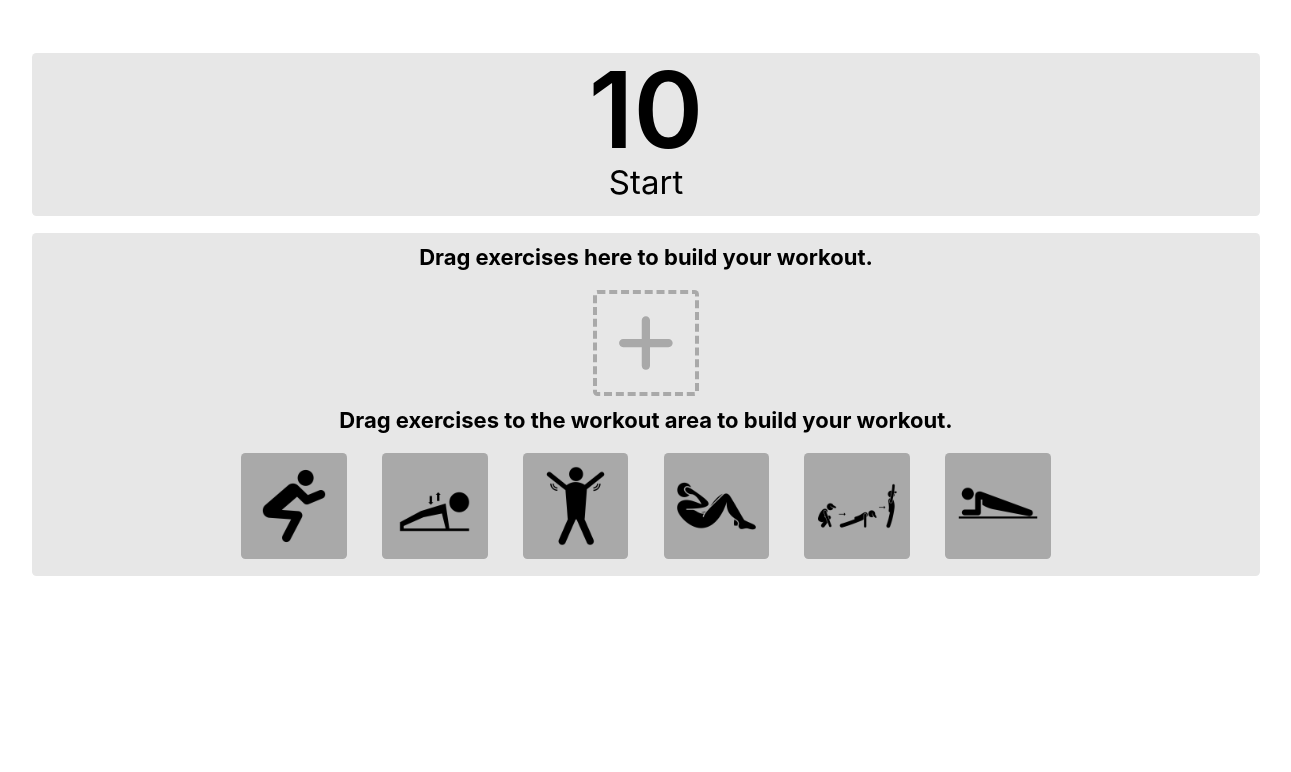
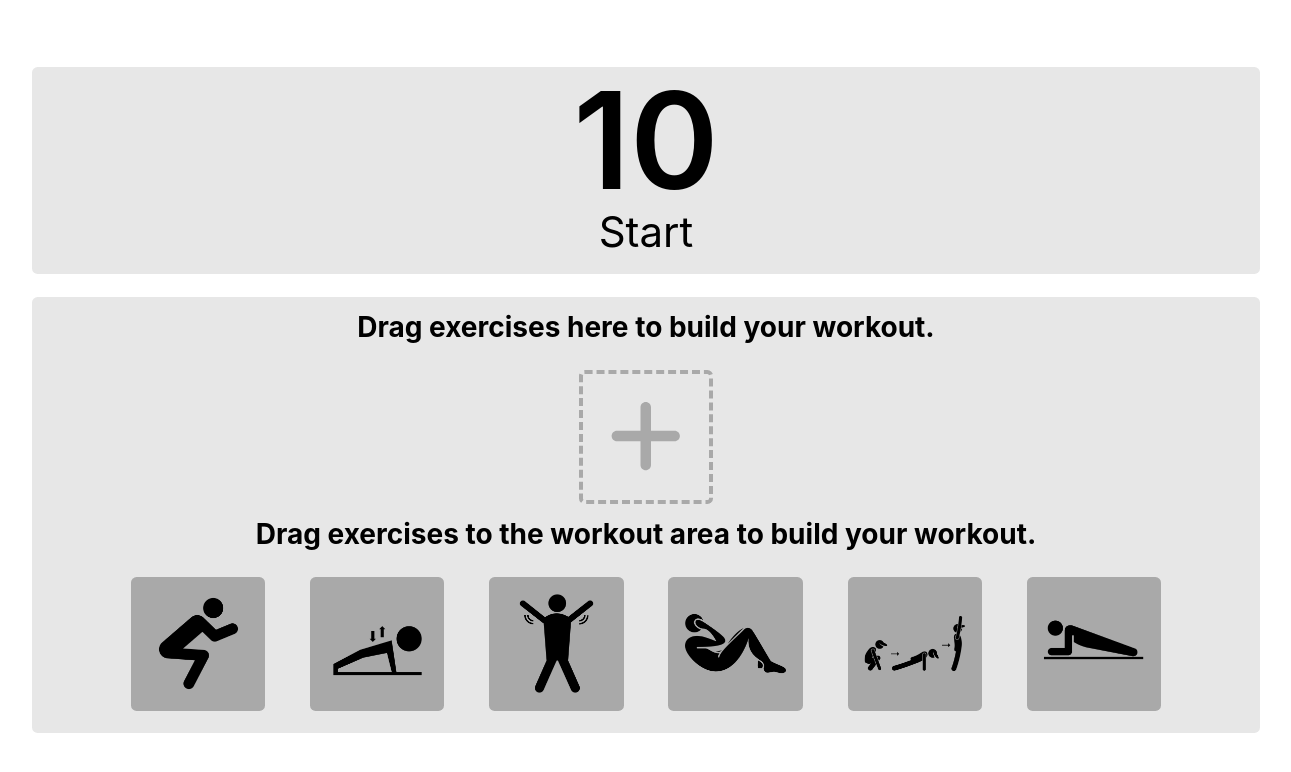
Before and after one commit to ThbltLmr/tabata-workout, a React (Create React App) app: page / in a window 1536 px wide. Shown: the top 772 px of the page, without its empty margins (122-1413 px from the left). Built offline with nearby package versions, Linux system fonts and the light colour scheme.

Commit message:
added media

```diff
--- a/src/App.scss
+++ b/src/App.scss
@@ -18,3 +18,9 @@ html {
     font-size: 110%;
   }
 }
+
+@media screen and (min-width: 1400px) {
+  html {
+    font-size: 140%;
+  }
+}
```
